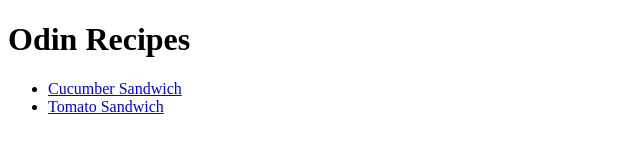
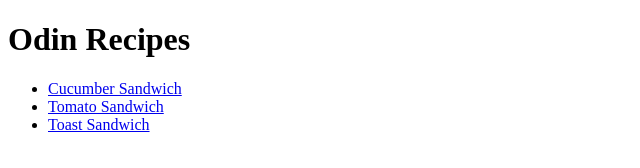
Before and after one commit to wang-angela/sandwich-recipes, a plain HTML site: page index.html in a window 1280 px wide. Shown: the whole page, without its empty margins (0-640 px from the left). Drawn offline with Linux system fonts and the light colour scheme.

Commit message:
Add toast sandwich link

```diff
--- a/index.html
+++ b/index.html
@@ -11,6 +11,7 @@
     <ul>
       <li><a href="./recipes/cucumber-sandwich.html">Cucumber Sandwich</a></li>
       <li><a href="./recipes/tomato-sandwich.html"> Tomato Sandwich</a></li>
+      <li><a href="./recipes/toast-sandwich.html">Toast Sandwich</a></li>
     </ul>
   </body>
 </html>
```
